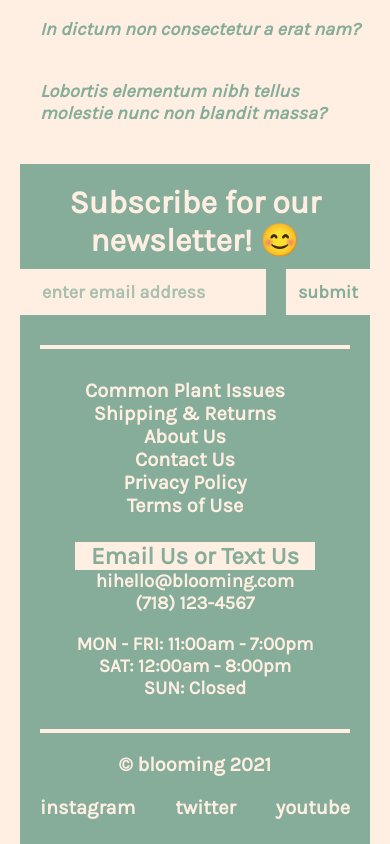
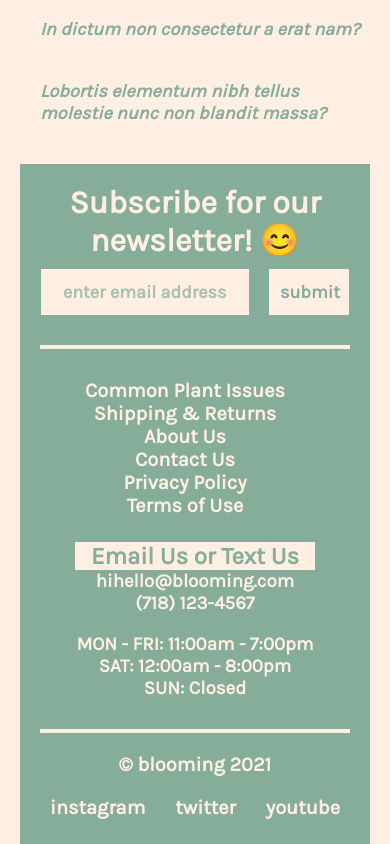
Before and after one commit to jadyhome/blooming2, a React (Create React App) app: page /faq in a window 390 px wide. Shown: the part 1778-2622 px from the top of the page. Built offline with nearby package versions, Linux system fonts and the light colour scheme.

Commit message:
added @media for .plants-container

```diff
--- a/src/styles/Main.css
+++ b/src/styles/Main.css
@@ -78,6 +78,17 @@ img:nth-child(4) {
 .pimg5:hover,
 .pimg6:hover {
   opacity: 0.7;
+}
+
+@media screen and (max-width: 675px) {
+  .plants-container {
+    display: grid;
+    grid-auto-rows: auto;
+    grid-template-columns: repeat(auto-fit, minmax(300px, 2fr));
+    gap: 30px;
+    margin: 0;
+    padding: 30px 0 30px 0;
+  }
 }
 
 /** PLANT PREVIEW **/
@@ -219,10 +230,10 @@ img:nth-child(4) {
 
 @media screen and (max-width: 675px) {
   .g-email {
-    width: 18rem;
+    width: 13rem;
   }
   .g-submit {
-    width: 6rem;
+    width: 5rem;
   }
   .g-storeinfo {
     margin-top: 25px;
@@ -244,7 +255,7 @@ img:nth-child(4) {
   .g-twitter,
   .g-youtube {
     font-size: 20px;
-    margin: 20px;
+    margin: 15px;
   }
   .g-socials {
     margin: 0 auto;
@@ -386,10 +397,10 @@ img:nth-child(4) {
 
 @media screen and (max-width: 675px) {
   .b-email {
-    width: 18rem;
+    width: 13rem;
   }
   .b-submit {
-    width: 6rem;
+    width: 5rem;
   }
   .b-storeinfo {
     margin-top: 25px;
@@ -411,7 +422,7 @@ img:nth-child(4) {
   .b-twitter,
   .b-youtube {
     font-size: 20px;
-    margin: 20px;
+    margin: 15px;
   }
   .b-socials {
     margin: 0 auto;
```
